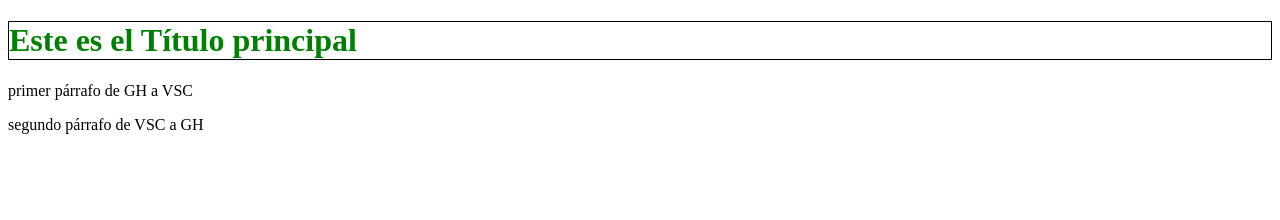
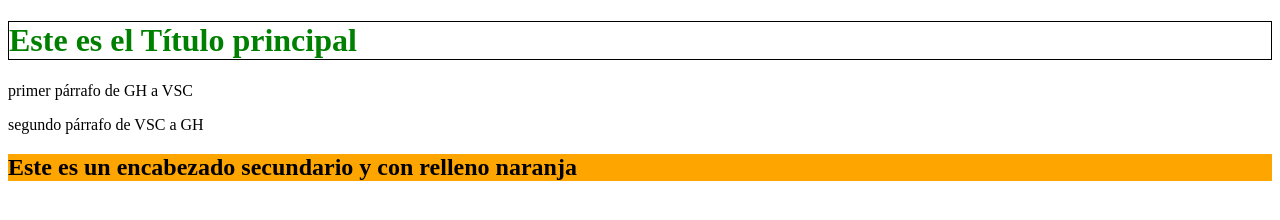
Before and after one commit to Cursohuetor/ejercicio-sincro, a plain HTML site: page index.html in a window 1280 px wide. Drawn offline with Linux system fonts and the light colour scheme.

Commit message:
creando un h2 con estilos

```diff
--- a/css/estilos.css
+++ b/css/estilos.css
@@ -2,3 +2,6 @@ h1{
   color:green;
   border: 1px solid black;
 }
+h2{
+    background-color: orange;
+}
--- a/index.html
+++ b/index.html
@@ -11,5 +11,6 @@
     <h1>Este es el Título principal</h1>
     <p>primer párrafo de GH a VSC</p>
     <p>segundo párrafo de VSC a GH</p>
+    <h2>Este es un encabezado secundario y con relleno naranja</h2>
 </body>
 </html>
```
